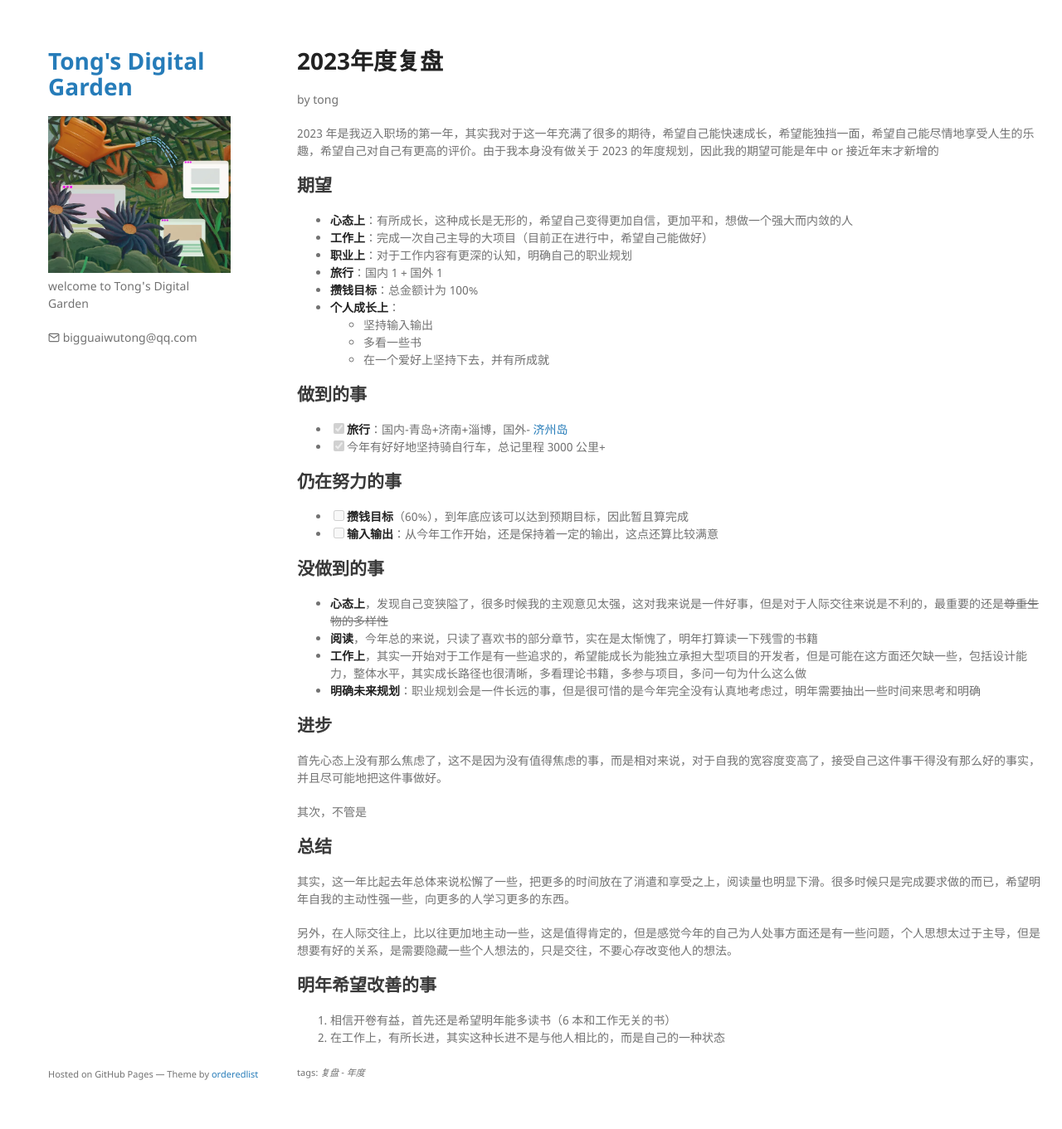
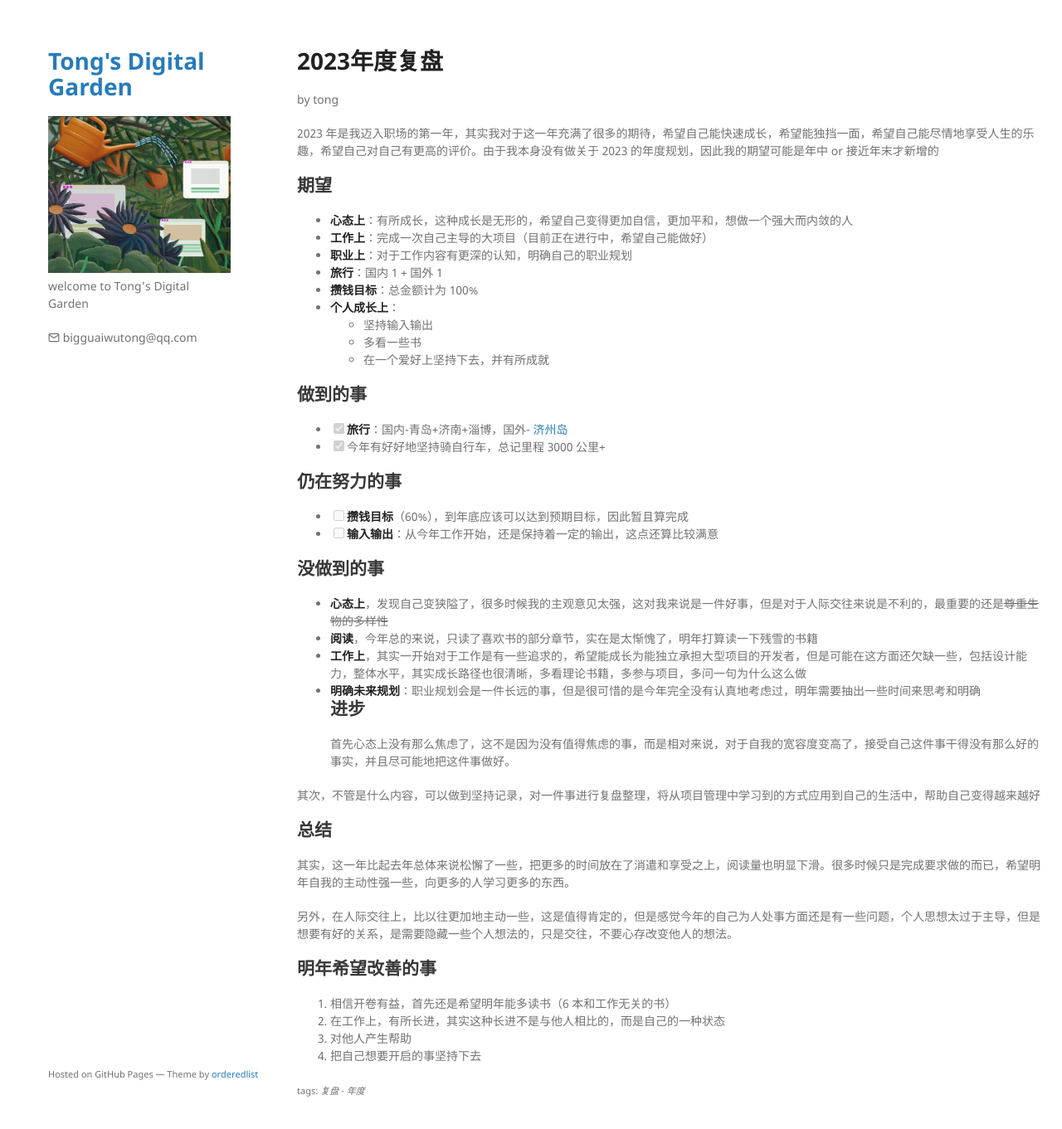
Before and after one commit to TongCodeSpace/TongCodeSpace.github.io, a Jekyll site: the page built from note/复盘/阶段/2023年度复盘.md, in a window 1280 px wide and 1374 px high. Shown: the top 1361 px of the window at 83% size. Built offline with Jekyll 4.4.1, drawn with Linux system fonts in a browser that asks for light colours; comment, search, counter and statistics services are not loaded.

Commit message:
vault backup: M note/复盘/阶段/2023年度复盘.md

```diff
--- a/note/复盘/阶段/2023年度复盘.md
+++ b/note/复盘/阶段/2023年度复盘.md
@@ -34,11 +34,10 @@ author: tong
 - **阅读**，今年总的来说，只读了喜欢书的部分章节，实在是太惭愧了，明年打算读一下残雪的书籍
 - **工作上**，其实一开始对于工作是有一些追求的，希望能成长为能独立承担大型项目的开发者，但是可能在这方面还欠缺一些，包括设计能力，整体水平，其实成长路径也很清晰，多看理论书籍，多参与项目，多问一句为什么这么做
 - **明确未来规划**：职业规划会是一件长远的事，但是很可惜的是今年完全没有认真地考虑过，明年需要抽出一些时间来思考和明确
-
 ## 进步
 首先心态上没有那么焦虑了，这不是因为没有值得焦虑的事，而是相对来说，对于自我的宽容度变高了，接受自己这件事干得没有那么好的事实，并且尽可能地把这件事做好。
 
-其次，不管是
+其次，不管是什么内容，可以做到坚持记录，对一件事进行复盘整理，将从项目管理中学习到的方式应用到自己的生活中，帮助自己变得越来越好
 ## 总结
 其实，这一年比起去年总体来说松懈了一些，把更多的时间放在了消遣和享受之上，阅读量也明显下滑。很多时候只是完成要求做的而已，希望明年自我的主动性强一些，向更多的人学习更多的东西。
 
@@ -47,3 +46,5 @@ author: tong
 ## 明年希望改善的事
 1. 相信开卷有益，首先还是希望明年能多读书（6 本和工作无关的书）
 2. 在工作上，有所长进，其实这种长进不是与他人相比的，而是自己的一种状态
+3. 对他人产生帮助
+4. 把自己想要开启的事坚持下去
```
